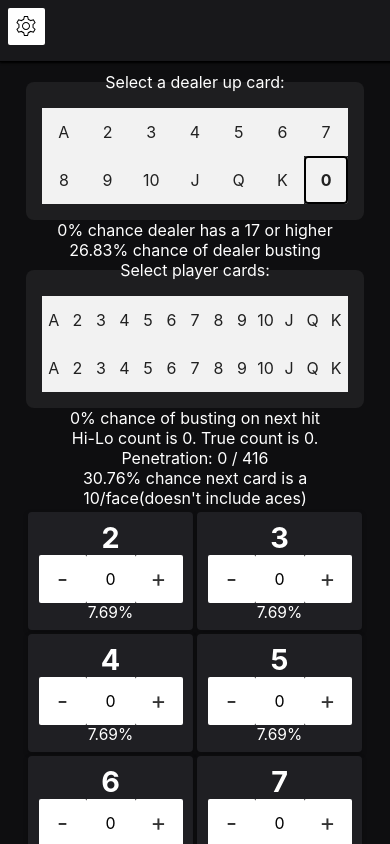
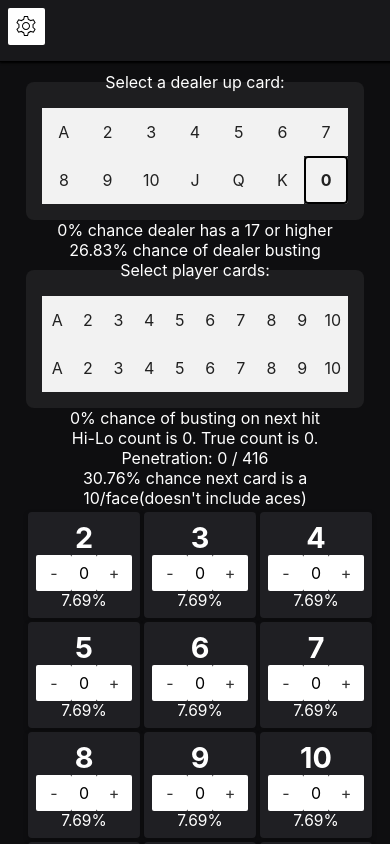
Before and after one commit to jbauta97/blackjack-demo, a SvelteKit app: page / in a window 390 px wide. Shown: the top 844 px of the page. Built offline with nearby package versions, Linux system fonts and the light colour scheme.

Commit message:
css changes. 3 columns for steppers on mobile and removed j,q,k on player cards as they are all the same 10 value

```diff
--- a/src/routes/CardControls.svelte
+++ b/src/routes/CardControls.svelte
@@ -41,7 +41,7 @@
     }
     @media (max-width: 640px) {
 		.cards-grid {
-			grid-template-columns: repeat(2, 1fr);
+			grid-template-columns: repeat(3, 1fr);
 		}
 	}
 </style>
--- a/src/routes/HandValue.svelte
+++ b/src/routes/HandValue.svelte
@@ -137,12 +137,12 @@
         <label for="player-card-9-1">9</label>
         <input type="radio" id="player-card-10-1" name="player-card-1" value="card-10" bind:group={playerCard1}>
         <label for="player-card-10-1">10</label>
-        <input type="radio" id="player-card-J-1" name="player-card-1" value="card-J" bind:group={playerCard1}>
+        <!--<input type="radio" id="player-card-J-1" name="player-card-1" value="card-J" bind:group={playerCard1}>
         <label for="player-card-J-1">J</label>
         <input type="radio" id="player-card-Q-1" name="player-card-1" value="card-Q" bind:group={playerCard1}>
         <label for="player-card-Q-1">Q</label>
         <input type="radio" id="player-card-K-1" name="player-card-1" value="card-K" bind:group={playerCard1}>
-        <label for="player-card-K-1">K</label>
+        <label for="player-card-K-1">K</label>-->
 
         <input type="radio" id="player-card-A-2" name="player-card-2" value="card-A" bind:group={playerCard2}>
         <label for="player-card-A-2">A</label>
@@ -164,12 +164,12 @@
         <label for="player-card-9-2">9</label>
         <input type="radio" id="player-card-10-2" name="player-card-2" value="card-10" bind:group={playerCard2}>
         <label for="player-card-10-2">10</label>
-        <input type="radio" id="player-card-J-2" name="player-card-2" value="card-J" bind:group={playerCard2}>
+        <!--<input type="radio" id="player-card-J-2" name="player-card-2" value="card-J" bind:group={playerCard2}>
         <label for="player-card-J-2">J</label>
         <input type="radio" id="player-card-Q-2" name="player-card-2" value="card-Q" bind:group={playerCard2}>
         <label for="player-card-Q-2">Q</label>
         <input type="radio" id="player-card-K-2" name="player-card-2" value="card-K" bind:group={playerCard2}>
-        <label for="player-card-K-2">K</label>
+        <label for="player-card-K-2">K</label>-->
     </fieldset>
 </div>
 <div class="bust-prob">{pBust}% chance of busting on next hit</div>
@@ -202,7 +202,7 @@
     }
     .card-select{
         display: grid;
-        grid-template-columns: repeat(13, 1fr);
+        grid-template-columns: repeat(10, 1fr);
         background-color: #fff1;
         border: none;
         padding: 16px;
--- a/src/routes/Stepper.svelte
+++ b/src/routes/Stepper.svelte
@@ -96,4 +96,16 @@
         font-size: .97rem;
     }
 
+    @media (max-width: 640px) {
+		.stepper-btn {
+			width: 36px;
+            height: 36px;
+            font-size: 1rem;
+		}
+        .stepper-quantity{
+            width: 24px;
+            height: 36px;
+        }
+	}
+
 </style>
```
